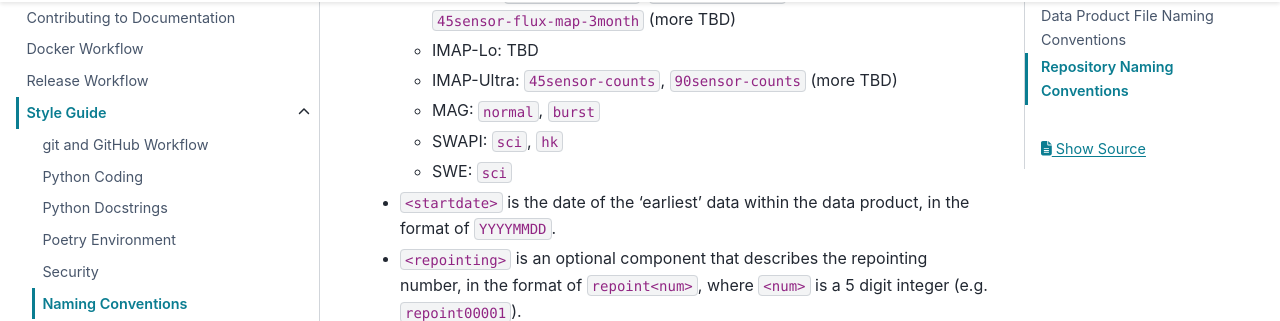
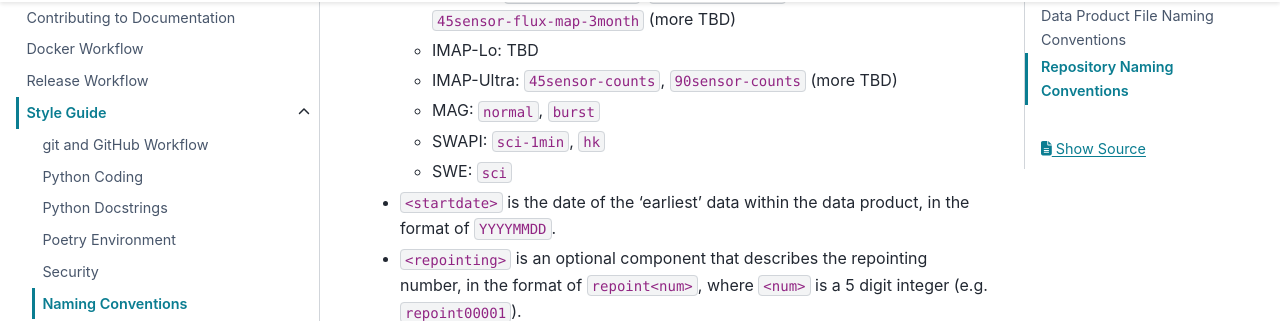
Before and after one commit to IMAP-Science-Operations-Center/imap_processing, a Sphinx documentation site: the page built from docs/source/development-guide/style-guide/naming-conventions.rst, in a window 1280 px wide and 900 px high, scrolled down 1186 px. Shown: the part 126-447 px from the top of the window. Built offline with Sphinx 7.4.7 and the PyData theme 0.15.4, drawn with Linux system fonts in a browser that asks for light colours.

Commit message:
corrected swapi descriptor

```diff
--- a/docs/source/development-guide/style-guide/naming-conventions.rst
+++ b/docs/source/development-guide/style-guide/naming-conventions.rst
@@ -43,7 +43,7 @@ The general filename convention is as follows::
   * IMAP-Lo: TBD
   * IMAP-Ultra: ``45sensor-counts``, ``90sensor-counts`` (more TBD)
   * MAG: ``normal``, ``burst``
-  * SWAPI: ``sci``, ``hk``
+  * SWAPI: ``sci-1min``, ``hk``
   * SWE: ``sci``
 
 * ``<startdate>`` is the date of the 'earliest' data within the data product, in the format of ``YYYYMMDD``.
```
